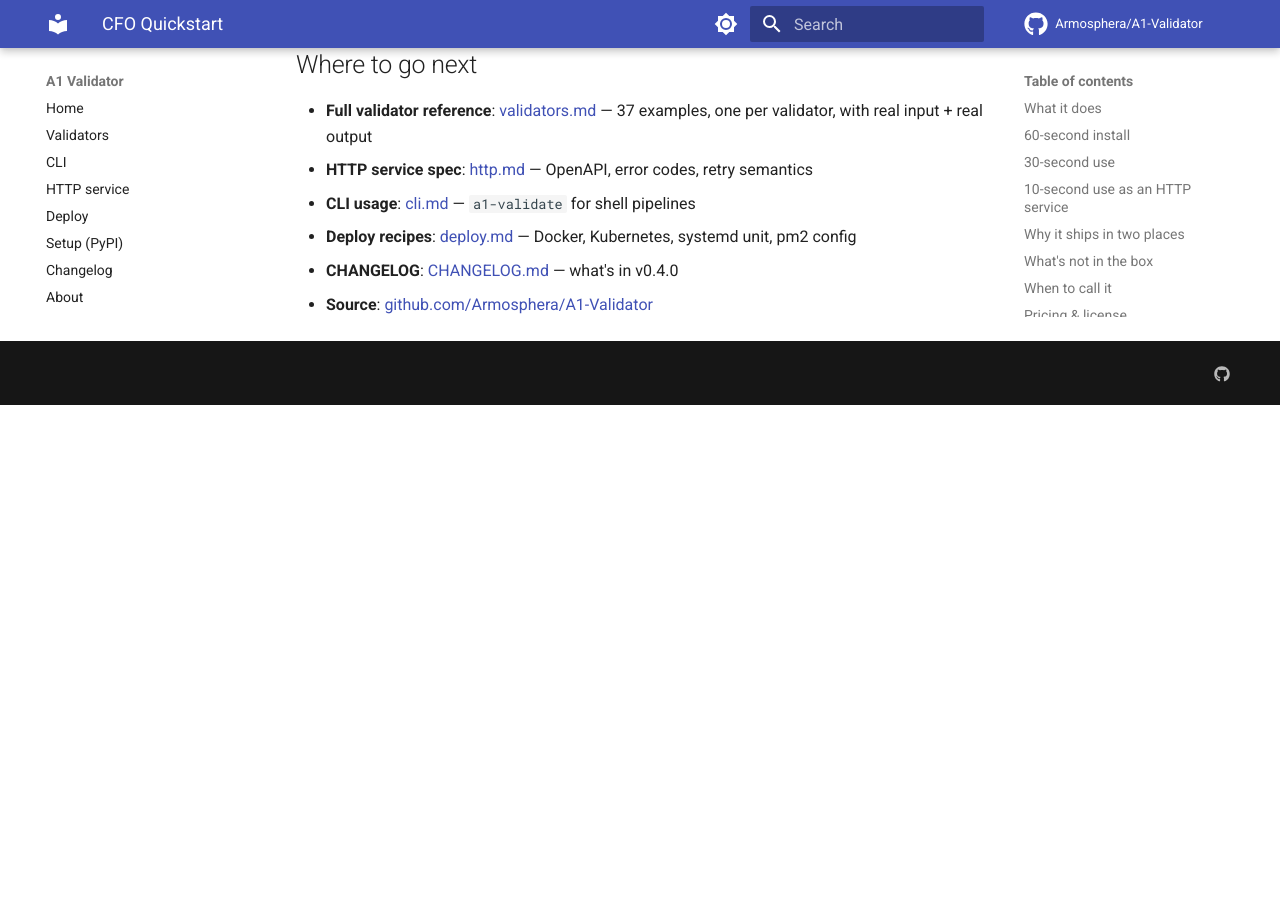
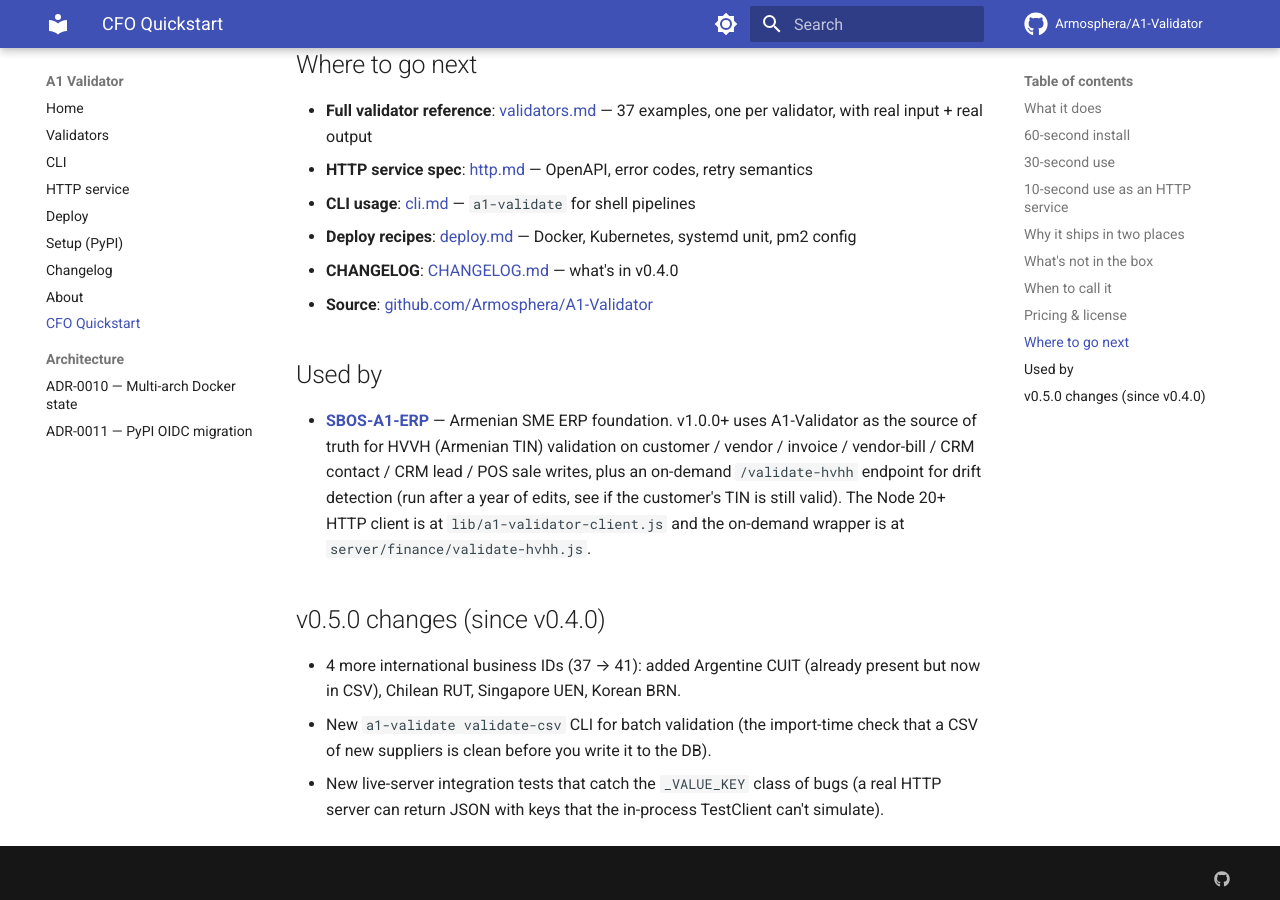
Before and after one commit to Armosphera/A1-Validator, an MkDocs documentation site: the page built from docs/cfo-quickstart.md, in a window 1280 px wide and 900 px high, scrolled down 3113 px. Built offline with MkDocs 1.6.1 and Material for MkDocs 9.7.7, drawn with Linux system fonts in a browser that asks for light colours; comment, search, counter and statistics services are not loaded; before the commit the page ends 3518 px from its top, so only the background shows below that; some of the changed text lies outside the part shown.

Commit message:
docs(cfo-quickstart): bump 37→41 IDs, 648→709 tests, add SBOS-A1-ERP usage + v0.5.0 changelog

````diff
--- a/docs/cfo-quickstart.md
+++ b/docs/cfo-quickstart.md
@@ -52,7 +52,7 @@
 # → {"ok": True, "normalized": "11222333000181", "error": null}
 
 # Validate a Mexico RFC, Japan My Number, EU VAT, US EIN, India GSTIN, ...
-# All 37 follow the same pattern. See `a1_validator.list_kinds()` for the full list.
+# All 41 follow the same pattern. See `a1_validator.list_kinds()` for the full list.
 ```
 
 The full validator list and live example outputs for every one of
@@ -143,3 +143,27 @@
   systemd unit, pm2 config
 - **CHANGELOG**: [CHANGELOG.md](CHANGELOG.md) — what's in v0.4.0
 - **Source**: [github.com/Armosphera/A1-Validator](https://github.com/Armosphera/A1-Validator)
+
+## Used by
+
+- **[SBOS-A1-ERP](https://github.com/Armosphera/SBOS-A1-ERP)** — Armenian
+  SME ERP foundation. v1.0.0+ uses A1-Validator as the source of
+  truth for HVVH (Armenian TIN) validation on customer / vendor /
+  invoice / vendor-bill / CRM contact / CRM lead / POS sale writes,
+  plus an on-demand `/validate-hvhh` endpoint for drift detection
+  (run after a year of edits, see if the customer's TIN is still
+  valid). The Node 20+ HTTP client is at
+  `lib/a1-validator-client.js` and the on-demand wrapper is at
+  `server/finance/validate-hvhh.js`.
+
+## v0.5.0 changes (since v0.4.0)
+
+- 4 more international business IDs (37 → 41): added Argentine CUIT
+  (already present but now in CSV), Chilean RUT, Singapore UEN,
+  Korean BRN.
+- New `a1-validate validate-csv` CLI for batch validation (the
+  import-time check that a CSV of new suppliers is clean before
+  you write it to the DB).
+- New live-server integration tests that catch the `_VALUE_KEY`
+  class of bugs (a real HTTP server can return JSON with keys that
+  the in-process TestClient can't simulate).
````
Also changed, not shown: other parts of docs/cfo-quickstart.md (+1 -1 lines).
